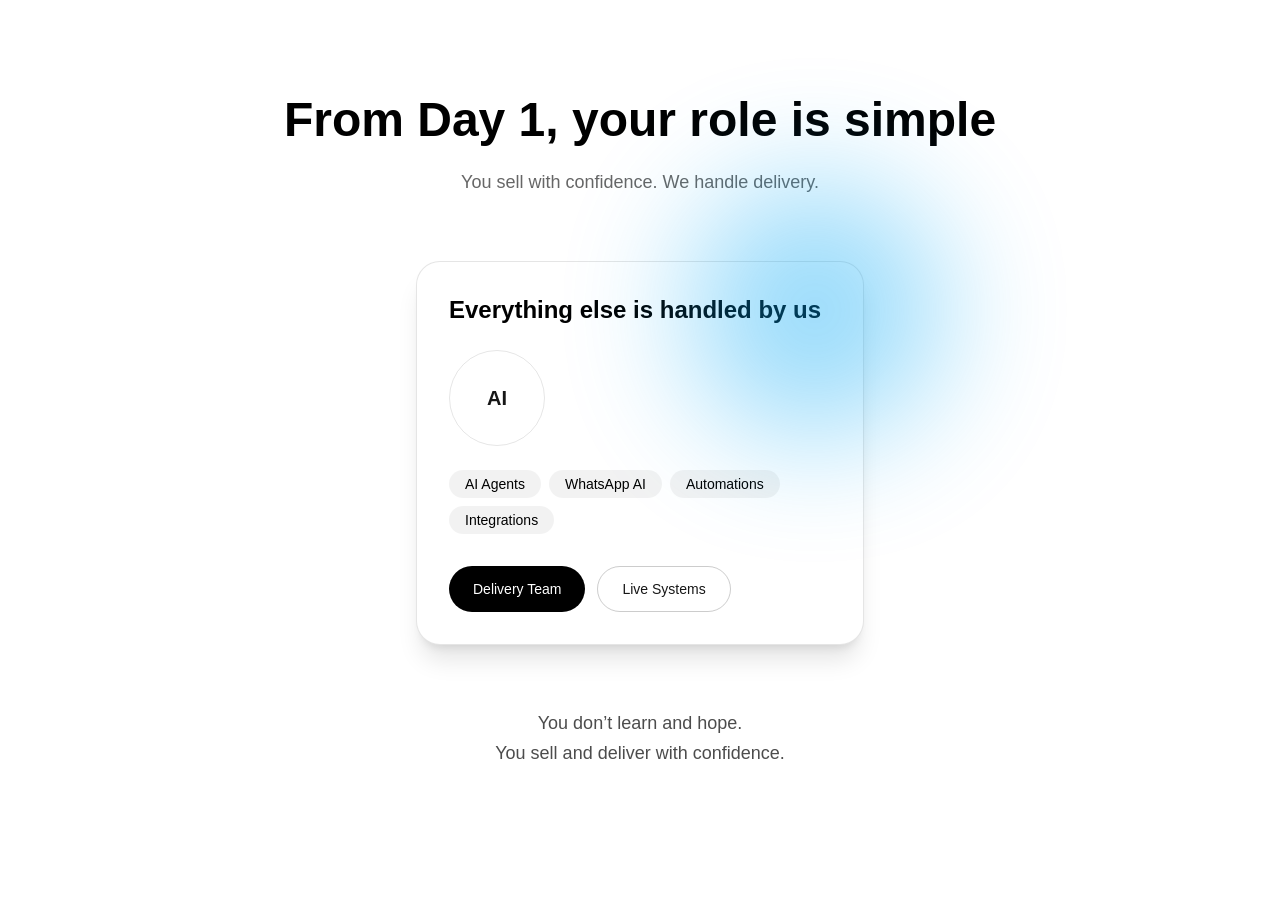
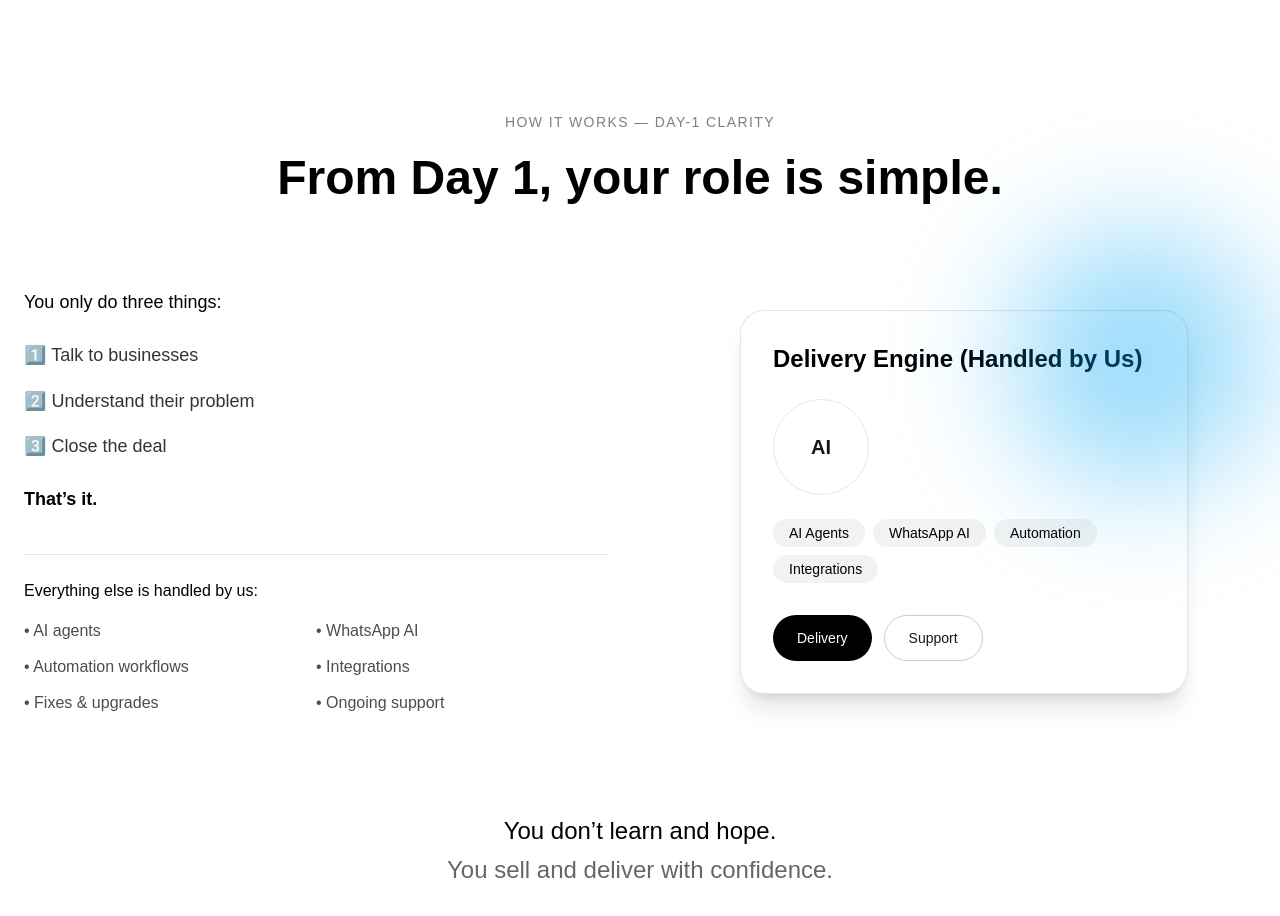
Before and after one commit to Chetanbelfort/iframe-hero, a Next.js app: page /iframe/database in a window 1280 px wide. Shown: the top 916 px of the page. Before the commit the page ends 864 px from the top, so only its background shows below. Built offline with nearby package versions, Linux system fonts and the light colour scheme.

Commit message:
update landing page sections

```diff
--- a/app/database/page.tsx
+++ b/app/database/page.tsx
@@ -1,5 +1,5 @@
-import DatabaseSection from '@/components/sections/DatabaseSection'
+import HeroSection from '@/components/sections/HeroSection'
 
-export default function Page() {
-  return <DatabaseSection />
+export default function HomePage() {
+  return <HeroSection />
 }
--- a/components/sections/DatabaseSection.tsx
+++ b/components/sections/DatabaseSection.tsx
@@ -4,40 +4,84 @@ import DatabaseWithRestApi from '@/components/ui/database-with-rest-api'
 
 export default function DatabaseSection() {
   return (
-    <section className="bg-white py-24">
-      <div className="max-w-5xl mx-auto px-6 text-center mb-16">
-        <h2 className="text-4xl md:text-5xl font-semibold text-black">
-          From Day 1, your role is simple
+    <section className="bg-white py-28 w-full">
+
+      {/* SECTION HEADER */}
+      <div className="max-w-6xl mx-auto text-center px-6 mb-20">
+        <p className="text-sm uppercase tracking-widest text-black/50 mb-4">
+          How It Works — Day-1 Clarity
+        </p>
+        <h2 className="text-4xl md:text-5xl font-semibold text-black leading-tight">
+          From Day 1, your role is simple.
         </h2>
+      </div>
 
-        <p className="mt-6 text-lg text-black/60 leading-relaxed">
-          You sell with confidence. We handle delivery.
+      {/* MAIN CONTENT — FULL WIDTH */}
+      <div className="max-w-7xl mx-auto grid grid-cols-1 lg:grid-cols-2 gap-16 items-center px-6">
+
+        {/* LEFT — ROLE CLARITY */}
+        <div className="space-y-10">
+
+          <div className="space-y-6 text-lg text-black/80 leading-relaxed">
+            <p className="font-medium text-black">
+              You only do three things:
+            </p>
+
+            <ul className="space-y-4">
+              <li>1️⃣ Talk to businesses</li>
+              <li>2️⃣ Understand their problem</li>
+              <li>3️⃣ Close the deal</li>
+            </ul>
+
+            <p className="font-semibold text-black">
+              That’s it.
             </p>
           </div>
 
-      <div className="flex justify-center px-6">
+          <div className="pt-6 border-t border-black/10 space-y-4 text-black/70">
+            <p className="font-medium text-black">
+              Everything else is handled by us:
+            </p>
+
+            <ul className="grid grid-cols-1 sm:grid-cols-2 gap-y-3">
+              <li>• AI agents</li>
+              <li>• WhatsApp AI</li>
+              <li>• Automation workflows</li>
+              <li>• Integrations</li>
+              <li>• Fixes & upgrades</li>
+              <li>• Ongoing support</li>
+            </ul>
+          </div>
+        </div>
+
+        {/* RIGHT — DELIVERY SYSTEM */}
+        <div className="flex justify-center">
           <DatabaseWithRestApi
-          title="Everything else is handled by us"
+            title="Delivery Engine (Handled by Us)"
             circleText="AI"
             lightColor="#00A6F5"
             badgeTexts={{
               first: 'AI Agents',
               second: 'WhatsApp AI',
-            third: 'Automations',
+              third: 'Automation',
               fourth: 'Integrations',
             }}
             buttonTexts={{
-            first: 'Delivery Team',
-            second: 'Live Systems',
+              first: 'Delivery',
+              second: 'Support',
             }}
           />
         </div>
+      </div>
 
-      <div className="max-w-3xl mx-auto text-center mt-16 px-6">
-        <p className="text-lg text-black/70 leading-relaxed">
+      {/* BOTTOM CONFIDENCE CLOSE */}
+      <div className="max-w-4xl mx-auto text-center mt-24 px-6">
+        <p className="text-xl md:text-2xl font-medium text-black leading-relaxed">
           You don’t learn and hope.
           <br />
+          <span className="text-black/60">
             You sell and deliver with confidence.
+          </span>
         </p>
       </div>
     </section>
```
Lines whose indentation alone changed are shown as unchanged.
